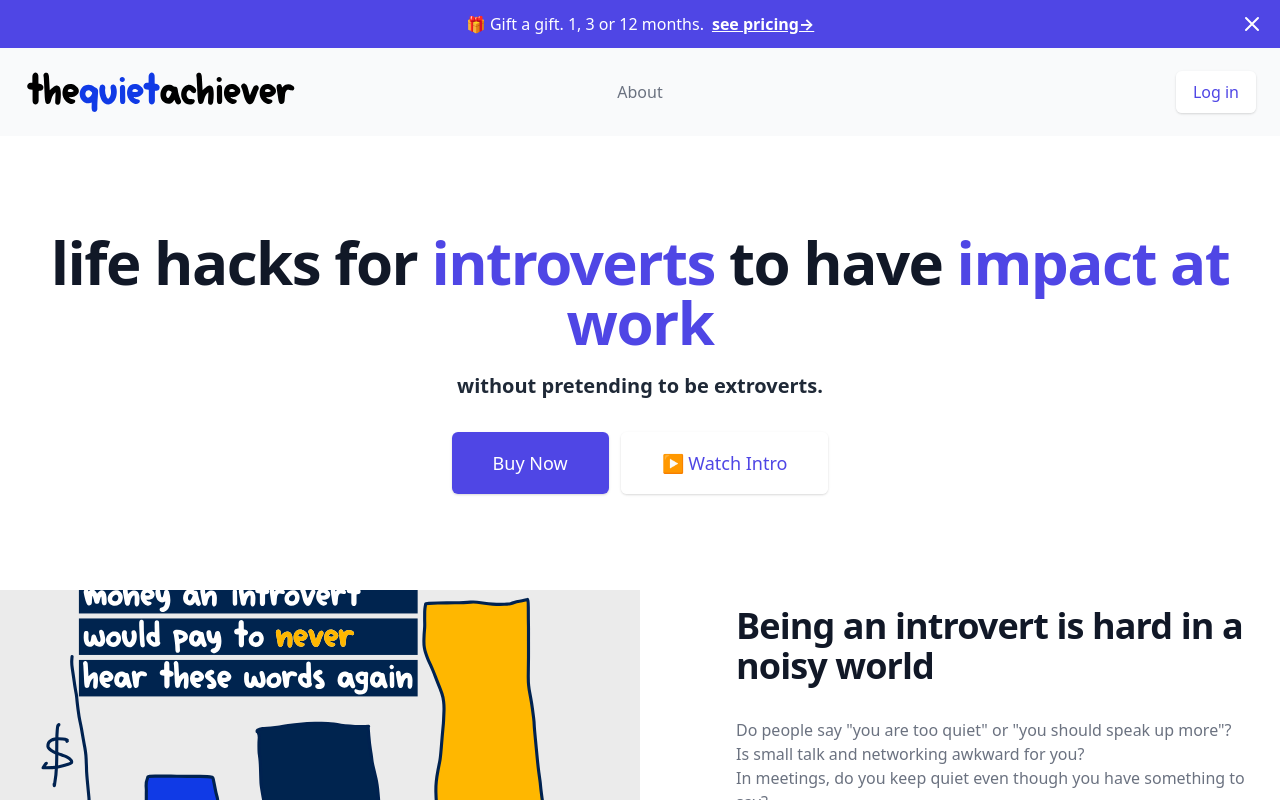
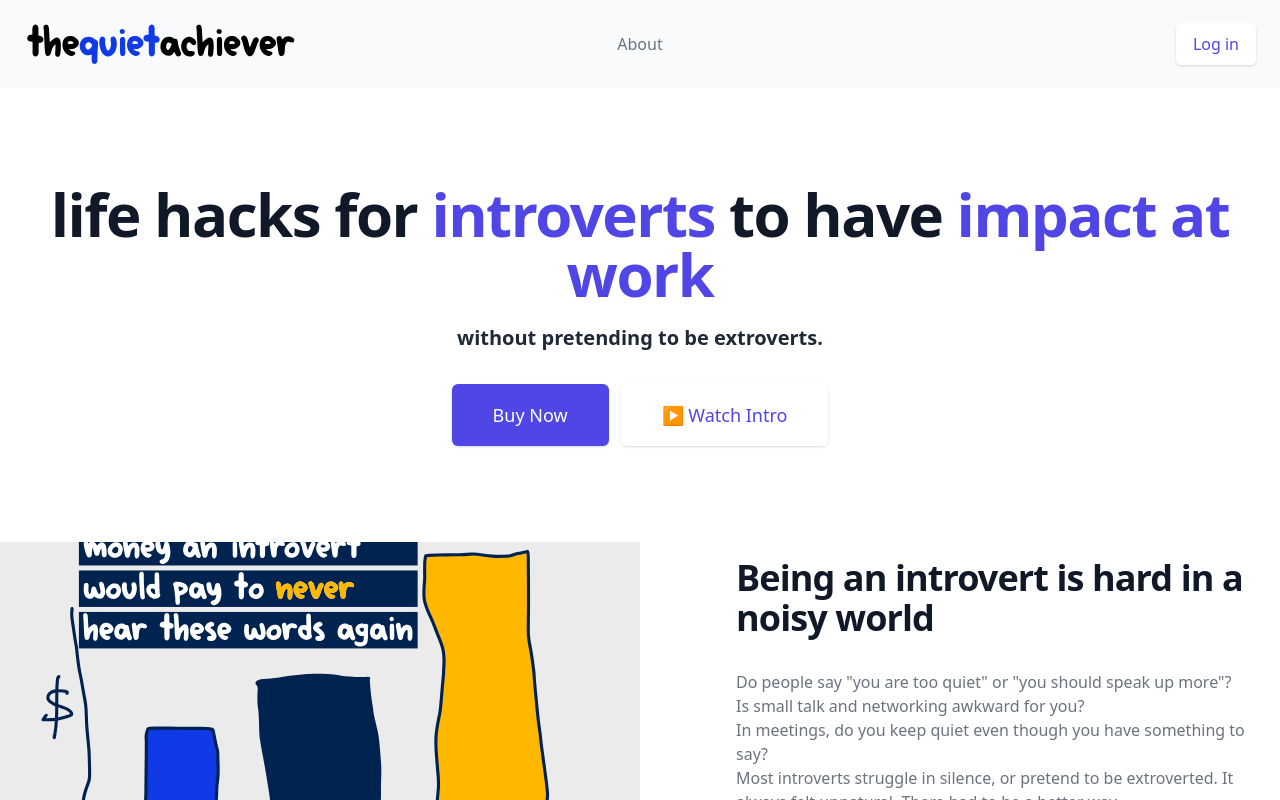
Before and after one commit to timyeothequietachievr/website, a Next.js app: page / in a window 1280 px wide. Shown: the top 800 px of the page. Built offline with nearby package versions, Linux system fonts and the light colour scheme.

Commit message:
remove give a gift

```diff
--- a/pages/_app.js
+++ b/pages/_app.js
@@ -29,7 +29,7 @@ export default function Nextra({ Component, pageProps }) {
         />
       </Head>
 
-      <Toaster />
+      { /* <Toaster /> */}
       <Navigation items={navigationItems} loginLink={loginLink} />
       <Component {...pageProps} />
       <Footer />
--- a/pages/index.jsx
+++ b/pages/index.jsx
@@ -33,7 +33,7 @@ export default function IndexPage() {
       <MonthlyGuestSpeakers />
       <Pricing />
       <Testimonials />
-      <Gift />
+      {/* <Gift /> */}
       {/*<Gift2 /> */}
     </PricingContextProvider>
   )
```
